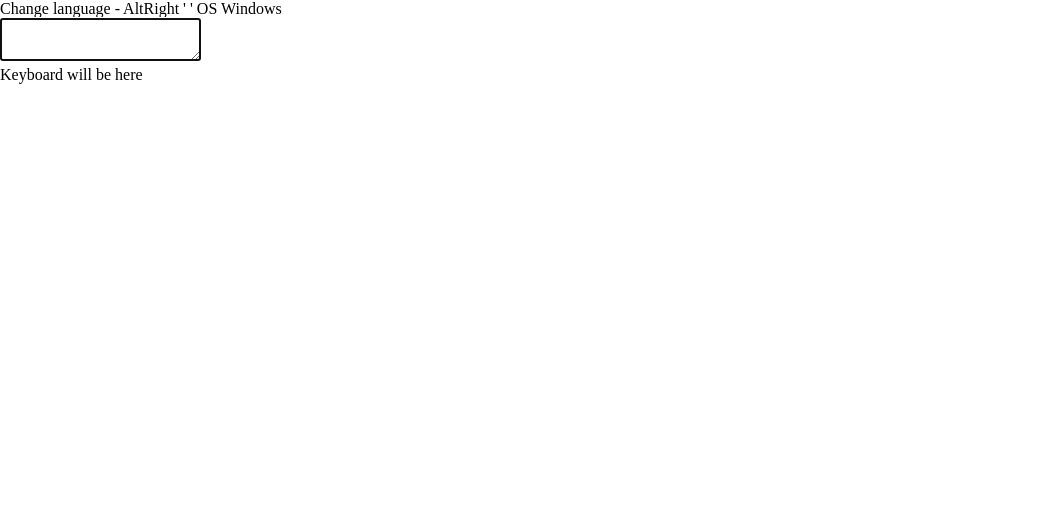
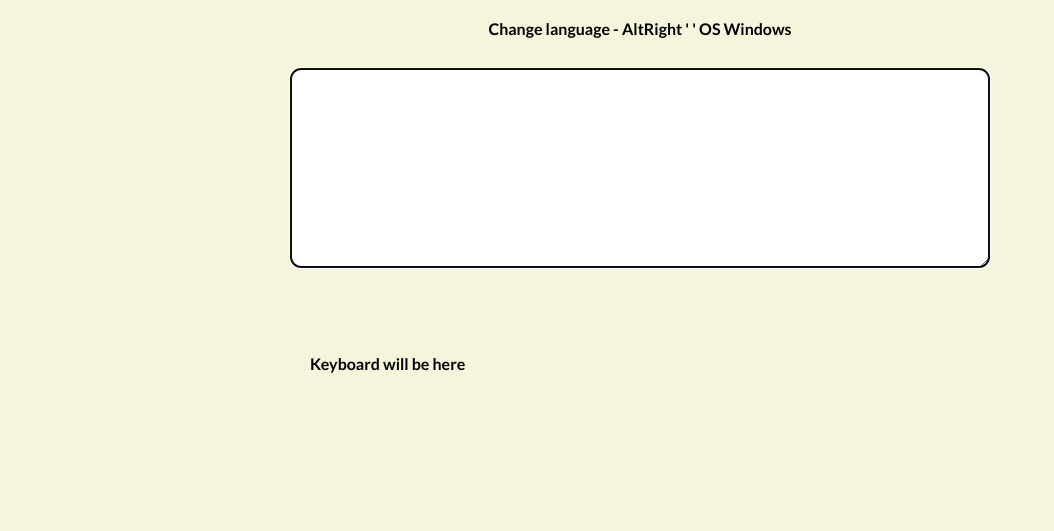
Before and after one commit to massaracsh7/virtual-keyboard, a website with bundled scripts: page index.html in a window 1280 px wide. Shown: the whole page, without its empty margins (0-1054 px from the left). Built offline with nearby package versions, Linux system fonts and the light colour scheme.

Commit message:
feat: add basic style

```diff
--- a/index.html
+++ b/index.html
@@ -7,6 +7,7 @@
     <title>Virtual Keyboard</title>
     <link href='https://fonts.googleapis.com/css?family=Lato:300,400,700' rel='stylesheet'>
     <link rel="stylesheet" href="style/normalize.css">
+    <link rel="stylesheet" href="style/style.css">
     <link rel="icon" href="../img/favicon.ico">
   </head>
   <body>
--- /dev/null
+++ b/style/style.css
@@ -0,0 +1,35 @@
+body {
+  font-family: Lato, sans-serif;
+  background-color: beige;
+  font-size: 1rem;
+  font-weight: 700;
+}
+
+.container {
+  padding-top: 20px;
+  display: flex;
+  flex-direction: column;
+  align-items: center;
+  height: 100%;
+}
+
+.textarea {
+  width: 700px;
+  height: 200px;
+  padding: 20px;
+  line-height: 2;
+  border-radius: 10px;
+  margin-top: 30px;
+  margin-bottom: 30px;
+}
+
+.keyboard {
+  padding: 20px;
+  border-radius: 10px;
+  width: 70%;
+  padding: 10px;
+  background: #7e7e7e;
+  display: flex;
+  justify-content: space-between;
+  flex-wrap: wrap;
+}
```
